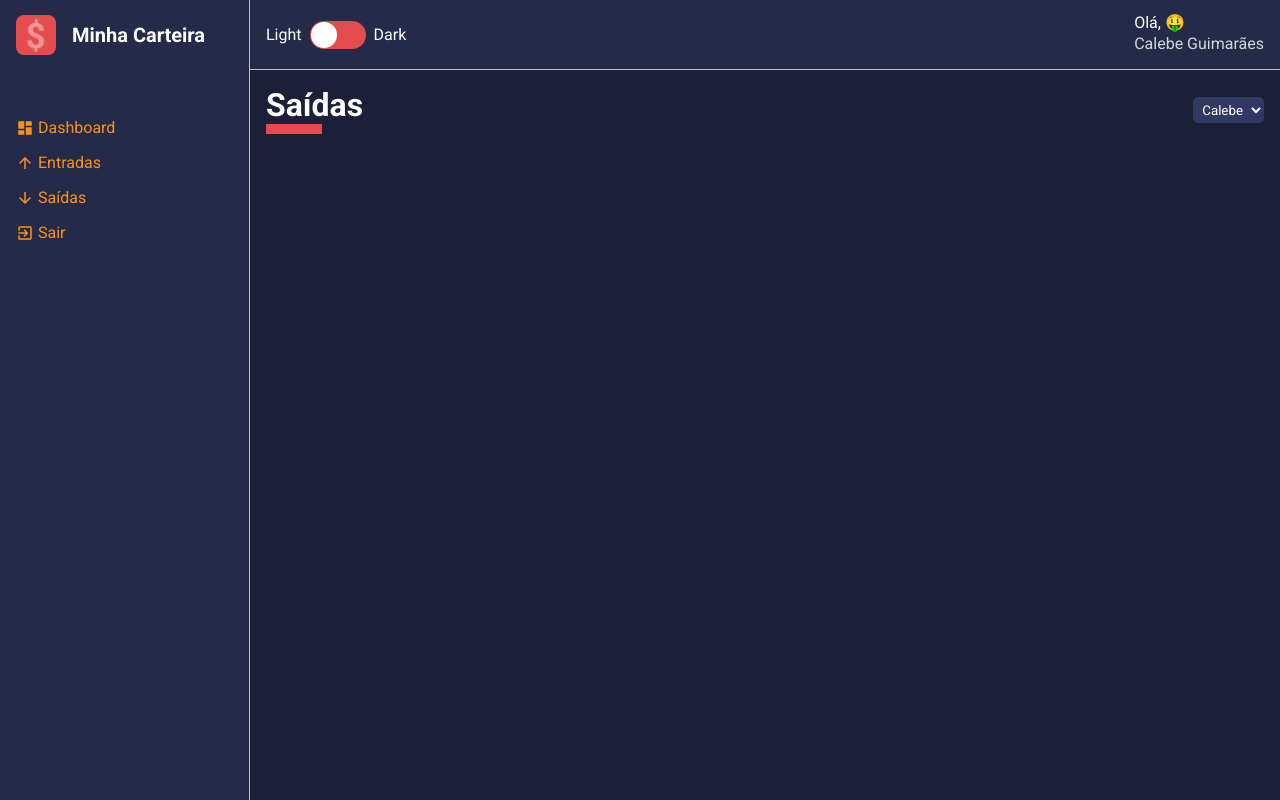
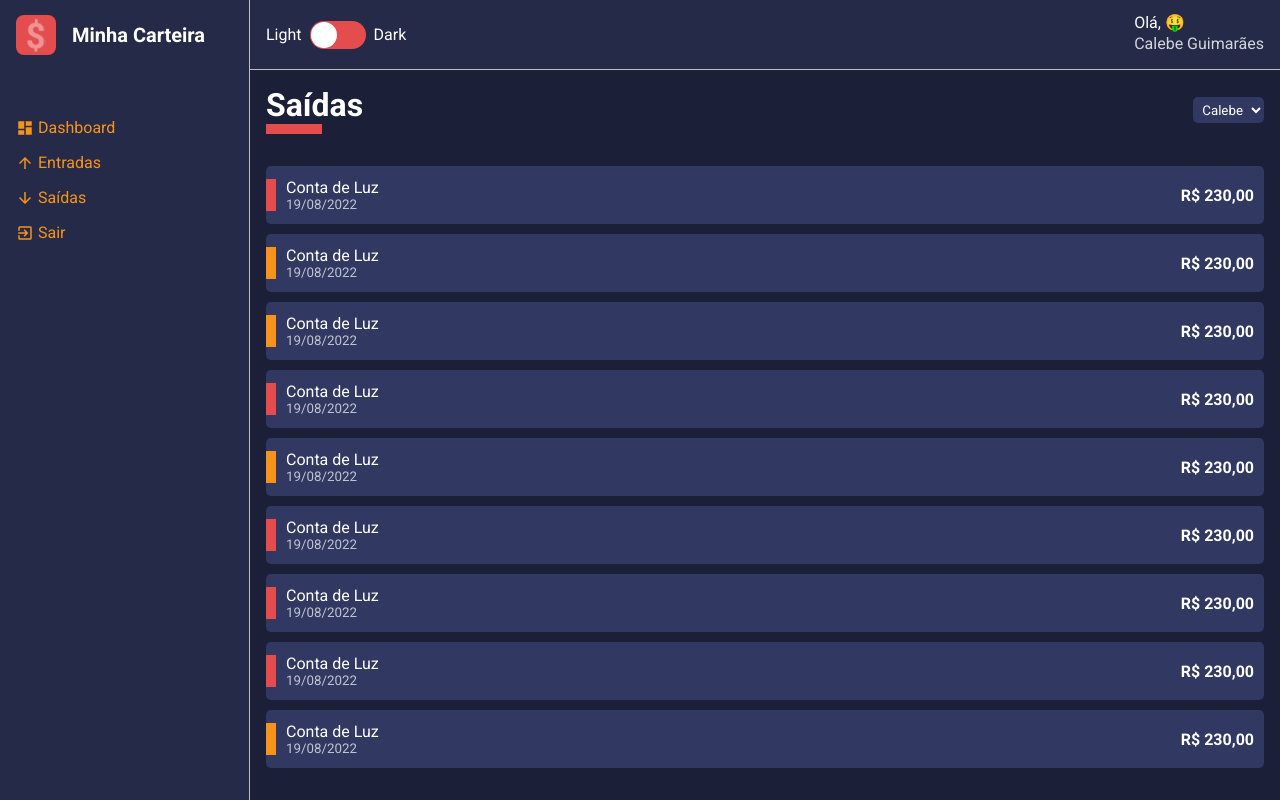
Before and after one commit to calebesg/my-wallet, a React (Create React App) app: page /dashboard in a window 1280 px wide. Built offline with nearby package versions, Linux system fonts and the light colour scheme.

Commit message:
created history card component

```diff
--- /dev/null
+++ b/src/components/HistoryFinanceCard/index.tsx
@@ -0,0 +1,30 @@
+import { Container, Tag } from './styles'
+
+interface IHistoryFinanceCard {
+  tagColor: string
+  title: string
+  subtitle: string
+  amount: string
+}
+
+const HistoryFinanceCard: React.FC<IHistoryFinanceCard> = ({
+  tagColor,
+  title,
+  subtitle,
+  amount,
+}) => {
+  return (
+    <Container>
+      <Tag color={tagColor} />
+
+      <div>
+        <span>{title}</span>
+        <small>{subtitle}</small>
+      </div>
+
+      <strong>{amount}</strong>
+    </Container>
+  )
+}
+
+export default HistoryFinanceCard
--- /dev/null
+++ b/src/components/HistoryFinanceCard/styles.ts
@@ -0,0 +1,44 @@
+import styled from 'styled-components'
+
+interface ITagProps {
+  color: string
+}
+
+export const Container = styled.div`
+  position: relative;
+  background-color: ${props => props.theme.colors.tertiary};
+  padding: 0.75rem 0.625rem;
+  margin: 0.625rem 0;
+  border-radius: 5px;
+
+  display: flex;
+  justify-content: space-between;
+  align-items: center;
+
+  cursor: pointer;
+  transition: all 0.15s ease-out;
+
+  &:hover {
+    filter: brightness(0.9);
+    transform: translateX(0.625rem);
+  }
+
+  > div {
+    padding-left: 0.625rem;
+    display: flex;
+    flex-direction: column;
+
+    small {
+      opacity: 0.7;
+    }
+  }
+`
+
+export const Tag = styled.div<ITagProps>`
+  position: absolute;
+  left: 0;
+  width: 0.625rem;
+  height: 2rem;
+
+  background-color: ${props => props.color};
+`
--- a/src/pages/List/index.tsx
+++ b/src/pages/List/index.tsx
@@ -1,7 +1,8 @@
 import { useTheme } from 'styled-components'
 import ContentHeader from '../../components/ContentHeader'
+import HistoryFinanceCard from '../../components/HistoryFinanceCard'
 import SelectInput from '../../components/SelectInput'
-import { Container } from './styles'
+import { Container, Content } from './styles'
 
 const List: React.FC = () => {
   const theme = useTheme()
@@ -17,6 +18,71 @@ const List: React.FC = () => {
       <ContentHeader title="Saídas" lineColor={theme.colors.warning}>
         <SelectInput options={options} />
       </ContentHeader>
+
+      <Content>
+        <HistoryFinanceCard
+          tagColor={theme.colors.warning}
+          amount="R$ 230,00"
+          title="Conta de Luz"
+          subtitle="19/08/2022"
+        />
+
+        <HistoryFinanceCard
+          tagColor={theme.colors.info}
+          amount="R$ 230,00"
+          title="Conta de Luz"
+          subtitle="19/08/2022"
+        />
+
+        <HistoryFinanceCard
+          tagColor={theme.colors.info}
+          amount="R$ 230,00"
+          title="Conta de Luz"
+          subtitle="19/08/2022"
+        />
+
+        <HistoryFinanceCard
+          tagColor={theme.colors.warning}
+          amount="R$ 230,00"
+          title="Conta de Luz"
+          subtitle="19/08/2022"
+        />
+
+        <HistoryFinanceCard
+          tagColor={theme.colors.info}
+          amount="R$ 230,00"
+          title="Conta de Luz"
+          subtitle="19/08/2022"
+        />
+
+        <HistoryFinanceCard
+          tagColor={theme.colors.warning}
+          amount="R$ 230,00"
+          title="Conta de Luz"
+          subtitle="19/08/2022"
+        />
+
+        <HistoryFinanceCard
+          tagColor={theme.colors.warning}
+          amount="R$ 230,00"
+          title="Conta de Luz"
+          subtitle="19/08/2022"
+        />
+
+        <HistoryFinanceCard
+          tagColor={theme.colors.warning}
+          amount="R$ 230,00"
+          title="Conta de Luz"
+          subtitle="19/08/2022"
+        />
+
+        <HistoryFinanceCard
+          tagColor={theme.colors.info}
+          amount="R$ 230,00"
+          title="Conta de Luz"
+          subtitle="19/08/2022"
+        />
+      </Content>
     </Container>
   )
 }
--- a/src/pages/List/styles.ts
+++ b/src/pages/List/styles.ts
@@ -1,3 +1,7 @@
 import styled from 'styled-components'
 
 export const Container = styled.div``
+
+export const Content = styled.div`
+  margin-top: 2rem;
+`
```
